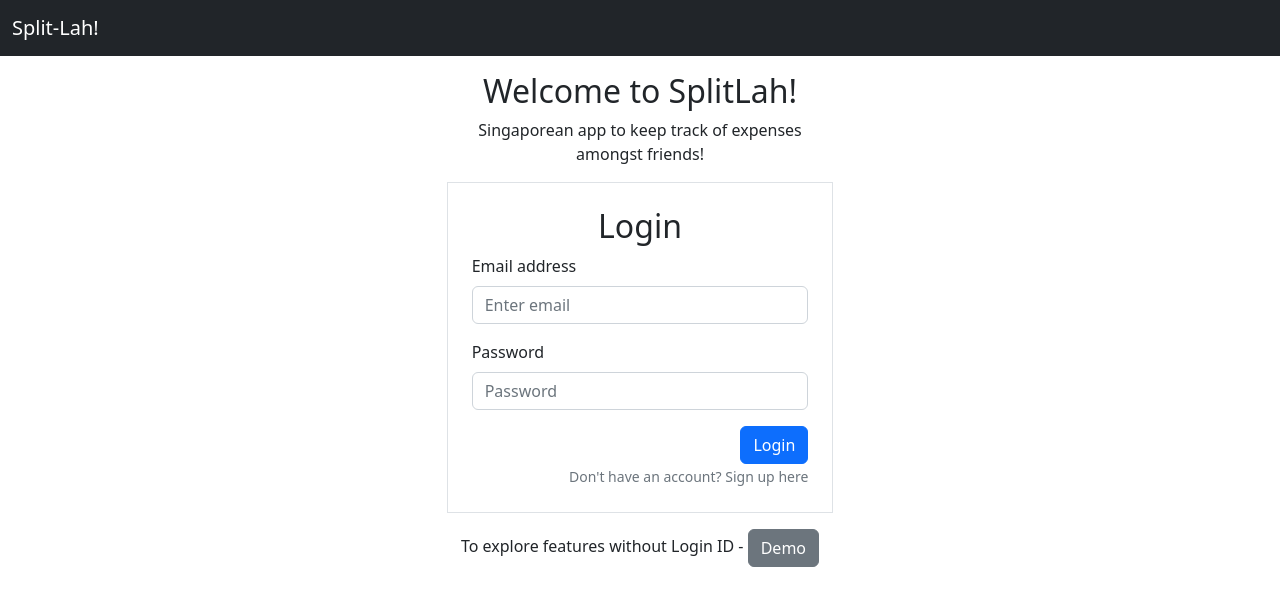
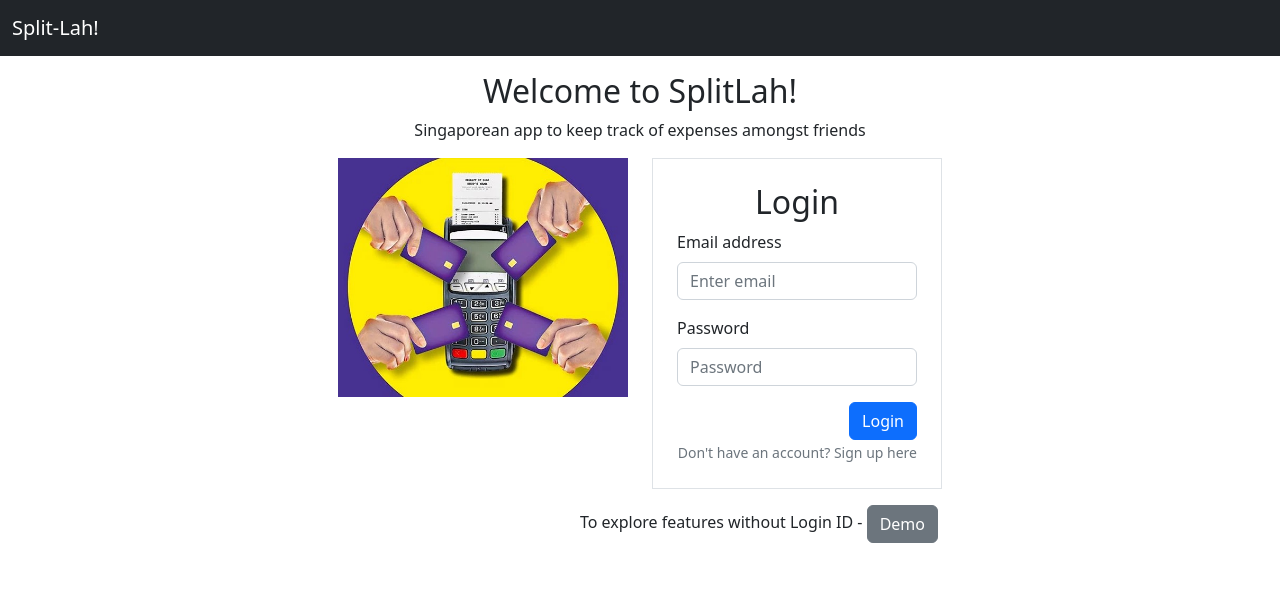
Before and after one commit to SplitLahTeam/SplitLah-, a React (Vite) app in the folder apps/client/: page / in a window 1280 px wide. Shown: the top 606 px of the page. Built offline with nearby package versions, Linux system fonts and the light colour scheme; no server answers.

Commit message:
Made Login Page Mobile responsive and added pic

```diff
--- a/apps/client/src/pages/Login.jsx
+++ b/apps/client/src/pages/Login.jsx
@@ -1,3 +1,4 @@
+import img from '../images/splitLahHomeImg.jpg'
 import Button from 'react-bootstrap/Button';
 import Form from 'react-bootstrap/Form';
 import Container from 'react-bootstrap/Container'
@@ -11,6 +12,7 @@ import {userActions} from '../store/userSlice'
 const Login = () => {
 
   const [loginFail, setLoginFail] = useState(false)
+  const [isloading, setIsLoading] = useState(false)
   const dispatch = useDispatch()
   const navigate = useNavigate()
   const userId = useSelector((state)=>state.user.id)
@@ -29,6 +31,7 @@ const Login = () => {
   },[])
 
   const loginAndNavigate = (email, password) => {
+    setIsLoading(true)
     fetch('/api/users/login', {
       method: 'POST',
       headers: {
@@ -36,7 +39,7 @@ const Login = () => {
       },
       body:JSON.stringify({email, password})
     }).then((res)=>{
-      console.log(res)
+      setIsLoading(false)
       if (res.status !== 202){
         setLoginFail(true)
         throw new Error({Msg: "Login Failed"})
@@ -48,6 +51,7 @@ const Login = () => {
         navigate('/detailedpages/user/home')
         })
       .catch((error)=>{
+        setIsLoading(false)
         console.log(error)
       })
   }
@@ -67,10 +71,23 @@ const Login = () => {
 
   return (
     <Row className="justify-content-center mt-3">
-    <Col xs={9} md={4}>
+    <Col xs={9} md={8} lg={6}>
       <Container fluid>
           <h2 className='text-center'>Welcome to SplitLah!</h2>
-          <p className='text-center'> Singaporean app to keep track of expenses amongst friends! </p>
+          <p className='text-center'> Singaporean app to keep track of expenses amongst friends </p>
+        {
+        isloading ?
+        <Row className='justify-content-center'>
+          <div className="spinner-grow" role="status"></div>
+          <div className="spinner-grow" role="status"></div>
+          <div className="spinner-grow" role="status"></div>
+        </Row>
+        :
+        <Row>
+          <Col className='d-none d-md-block'>
+            <img className='img-fluid' src={img} alt="" />
+          </Col>
+          <Col>
           <Form method="post" onSubmit={handleSubmit} className="border p-4">
             <Form.Group className="mb-3 " controlId="formBasicEmail">
               <h2 className='text-center'>Login</h2>
@@ -96,9 +113,13 @@ const Login = () => {
               </Col>
             </Row>
           </Form>
-          <p className="text-center m-1 mt-3">To explore features without Login ID - <Button variant="secondary" onClick={handleDemo}>Demo</Button> </p>
+          </Col>
+        </Row>
+        }
+          <p className="text-end m-1 mt-3">To explore features without Login ID - <Button variant="secondary" onClick={handleDemo}>Demo</Button> </p>
       </Container>
     </Col>
+
     </Row>
   );
 }
```
Lines whose indentation alone changed are shown as unchanged.
